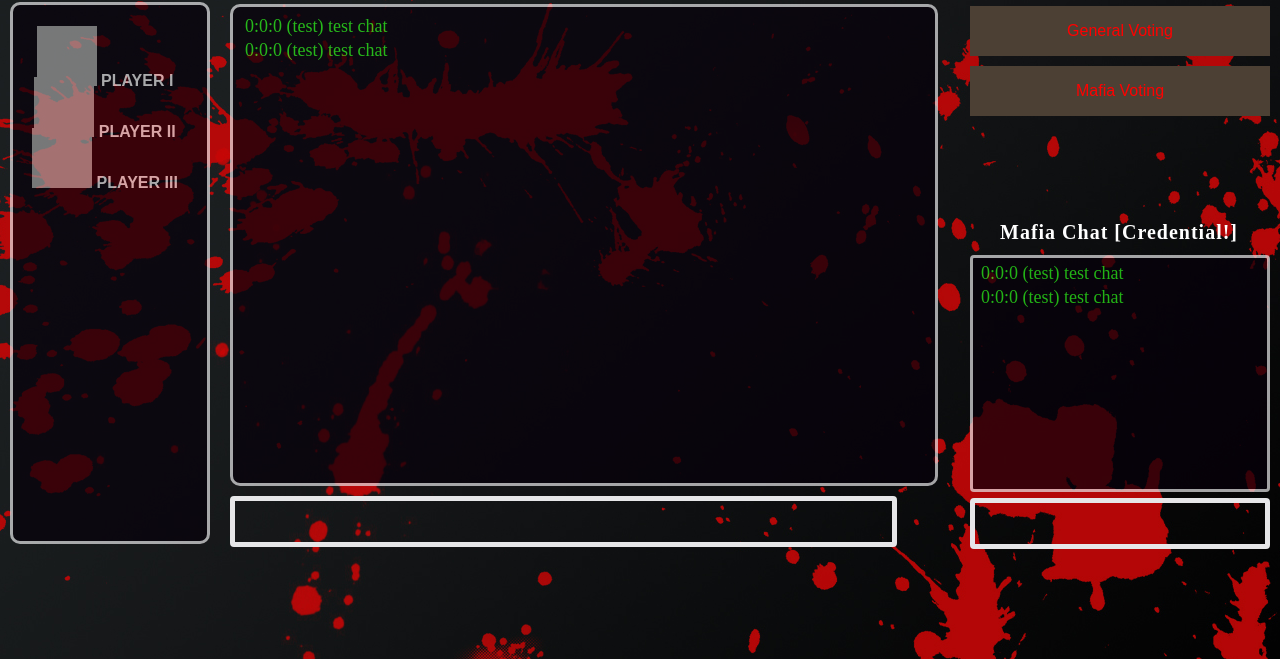
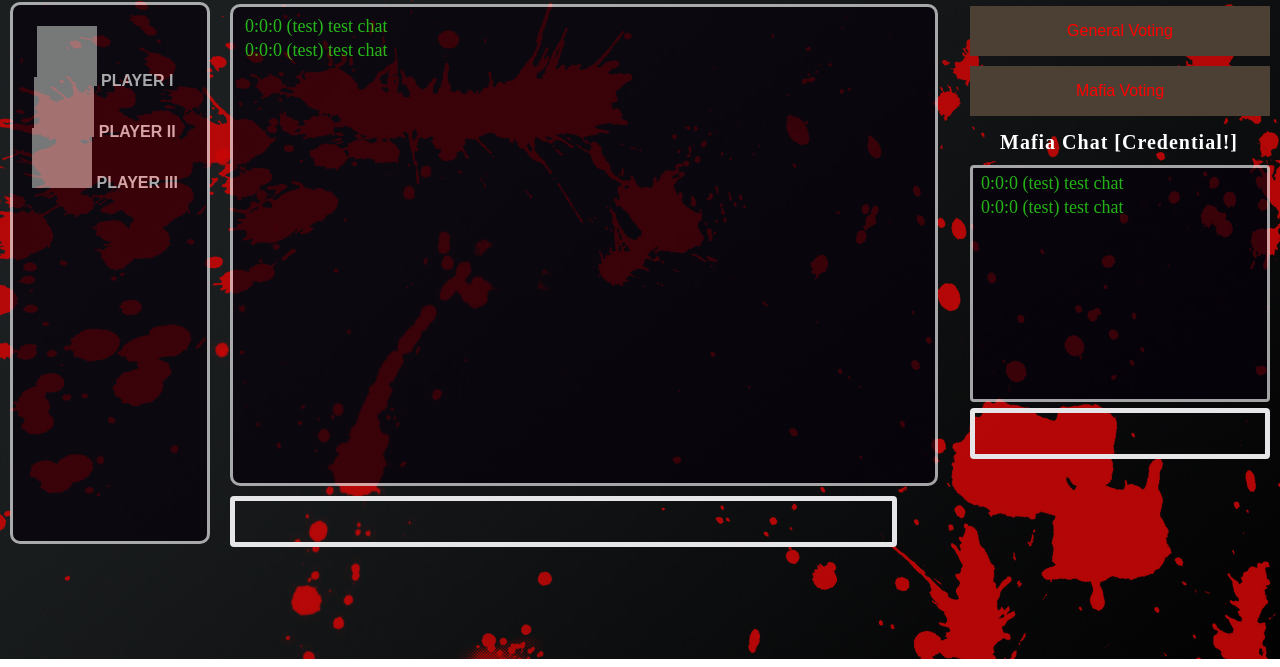
Before and after one commit to Leedeoksang/network_project, a website: page app/index.html in a window 1280 px wide. Shown: the part 150-817 px from the top of the page. Drawn offline with nearby package versions, Linux system fonts and the light colour scheme; some packages are replaced by stand-ins of ours; files that its build step writes are made by us from their sources; grey boxes are pictures that could not be loaded; a script that the page names is missing.

Commit message:
no message

```diff
--- a/app/styles/vottingfield.scss
+++ b/app/styles/vottingfield.scss
@@ -88,7 +88,7 @@
 
 .mafia-chat{
 	vertical-align: middle;
-	margin-top: 30%;
+
 	height: 50%;
 }
 
```
Also changed, not shown: app/styles/mafia2.jpg (added).
